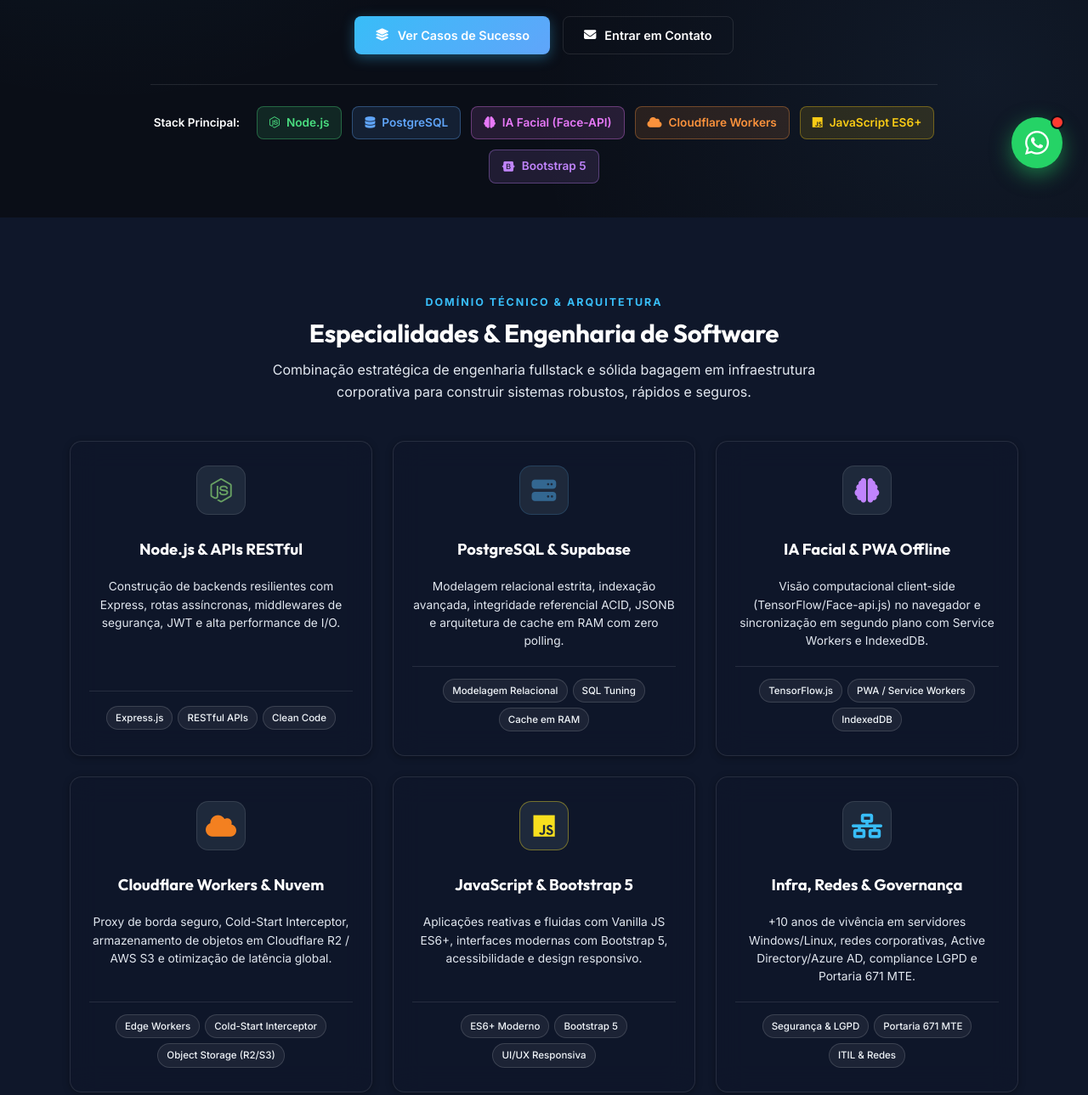
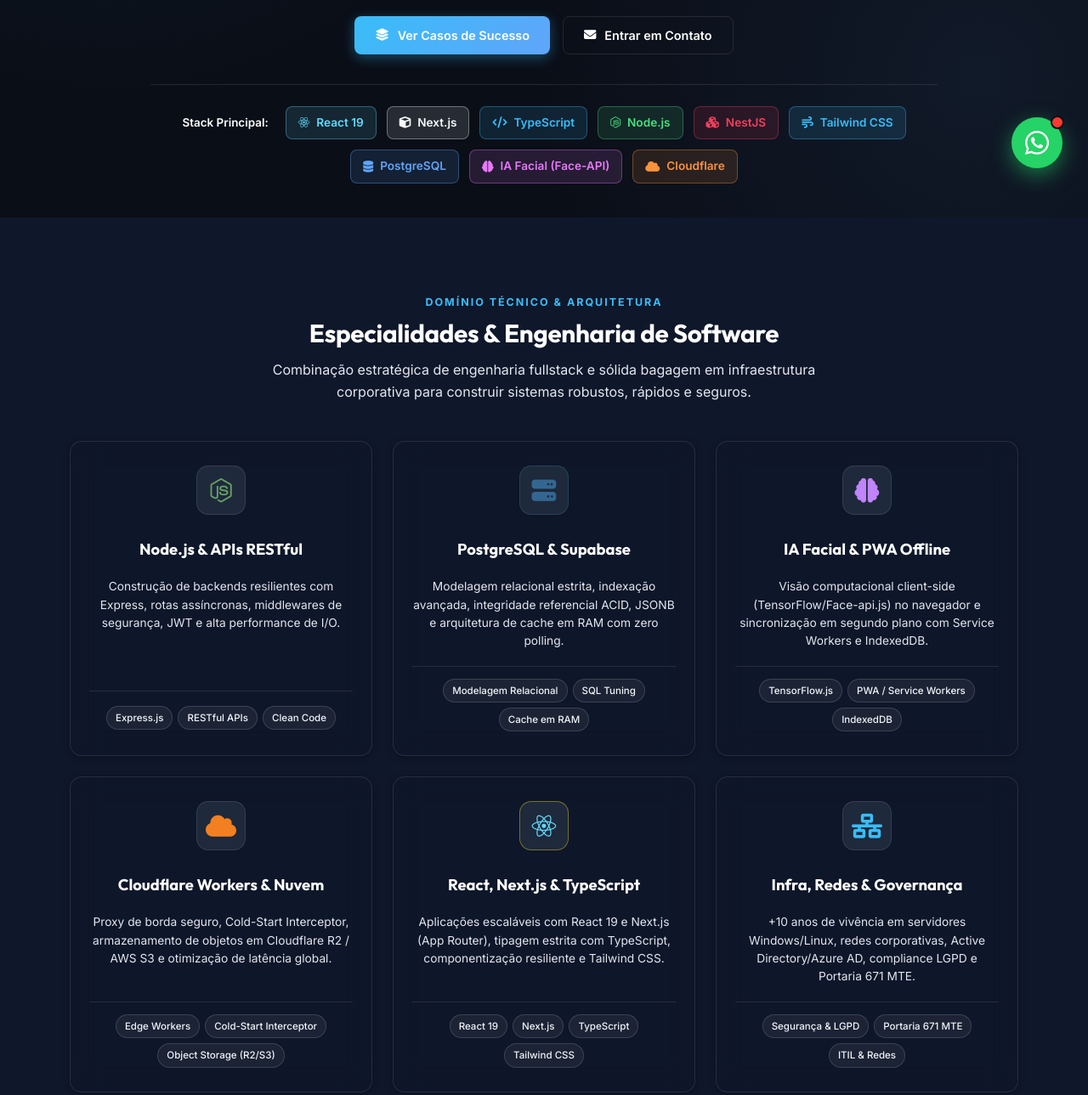
Before and after one commit to mickael-soares/meu-portfolio, a plain HTML site: page index.html in a window 1280 px wide. Shown: the part 572-1861 px from the top of the page at 85% size. Drawn offline with nearby package versions, Linux system fonts and the light colour scheme.

Commit message:
feat: add modern stack React 19 Nextjs TS NestJS Tailwind to hero and specialties

```diff
--- a/css/styles.css
+++ b/css/styles.css
@@ -520,6 +520,12 @@ a {
 .badge-postgres { color: #60a5fa; border-color: rgba(96, 165, 250, 0.35); background: rgba(96, 165, 250, 0.12); }
 .badge-node { color: #4ade80; border-color: rgba(74, 222, 128, 0.35); background: rgba(74, 222, 128, 0.12); }
 .badge-ai { color: #e879f9; border-color: rgba(232, 121, 249, 0.35); background: rgba(232, 121, 249, 0.12); }
+
+.badge-react { color: #61dafb; border-color: rgba(97, 218, 251, 0.35); background: rgba(97, 218, 251, 0.12); }
+.badge-next { color: #f8fafc; border-color: rgba(248, 250, 252, 0.35); background: rgba(248, 250, 252, 0.12); }
+.badge-ts { color: #38bdf8; border-color: rgba(56, 189, 248, 0.35); background: rgba(56, 189, 248, 0.12); }
+.badge-tailwind { color: #38bdf8; border-color: rgba(56, 189, 248, 0.35); background: rgba(56, 189, 248, 0.12); }
+.badge-nest { color: #f43f5e; border-color: rgba(244, 63, 94, 0.35); background: rgba(244, 63, 94, 0.12); }
 .badge-cloudflare { color: #fb923c; border-color: rgba(251, 146, 60, 0.35); background: rgba(251, 146, 60, 0.12); }
 
 /* Hero Code Graphic Box */
--- a/index.html
+++ b/index.html
@@ -121,12 +121,15 @@
           <!-- Hero Tech Stack Badges -->
           <div class="hero-tech-stack justify-content-center">
             <span class="hero-stack-label text-muted fs-7 fw-semibold me-2">Stack Principal:</span>
+            <span class="tech-badge badge-react"><i class="fa-brands fa-react"></i> React 19</span>
+            <span class="tech-badge badge-next"><i class="fa-solid fa-cube"></i> Next.js</span>
+            <span class="tech-badge badge-ts"><i class="fa-solid fa-code"></i> TypeScript</span>
             <span class="tech-badge badge-node"><i class="fa-brands fa-node-js"></i> Node.js</span>
+            <span class="tech-badge badge-nest"><i class="fa-solid fa-cubes"></i> NestJS</span>
+            <span class="tech-badge badge-tailwind"><i class="fa-solid fa-wind"></i> Tailwind CSS</span>
             <span class="tech-badge badge-postgres"><i class="fa-solid fa-database"></i> PostgreSQL</span>
             <span class="tech-badge badge-ai"><i class="fa-solid fa-brain"></i> IA Facial (Face-API)</span>
-            <span class="tech-badge badge-cloudflare"><i class="fa-solid fa-cloud"></i> Cloudflare Workers</span>
-            <span class="tech-badge badge-js"><i class="fa-brands fa-js"></i> JavaScript ES6+</span>
-            <span class="tech-badge badge-bootstrap"><i class="fa-brands fa-bootstrap"></i> Bootstrap 5</span>
+            <span class="tech-badge badge-cloudflare"><i class="fa-solid fa-cloud"></i> Cloudflare</span>
           </div>
         </div>
       </div>
@@ -211,18 +214,19 @@
           </div>
         </div>
 
-        <!-- Frontend Responsivo -->
+        <!-- Frontend Moderno (React, Next.js, TS) -->
         <div class="col-md-6 col-lg-4">
           <div class="glass-card tech-card js-card">
-            <div class="tech-icon-wrapper">
-              <i class="fa-brands fa-js"></i>
+            <div class="tech-icon-wrapper" style="color: #61dafb;">
+              <i class="fa-brands fa-react"></i>
             </div>
-            <h3 class="tech-card-title">JavaScript &amp; Bootstrap 5</h3>
-            <p class="tech-card-desc">Aplicações reativas e fluidas com Vanilla JS ES6+, interfaces modernas com Bootstrap 5, acessibilidade e design responsivo.</p>
+            <h3 class="tech-card-title">React, Next.js &amp; TypeScript</h3>
+            <p class="tech-card-desc">Aplicações escaláveis com React 19 e Next.js (App Router), tipagem estrita com TypeScript, componentização resiliente e Tailwind CSS.</p>
             <div class="tech-tags">
-              <span class="mini-pill">ES6+ Moderno</span>
-              <span class="mini-pill">Bootstrap 5</span>
-              <span class="mini-pill">UI/UX Responsiva</span>
+              <span class="mini-pill">React 19</span>
+              <span class="mini-pill">Next.js</span>
+              <span class="mini-pill">TypeScript</span>
+              <span class="mini-pill">Tailwind CSS</span>
             </div>
           </div>
         </div>
```
